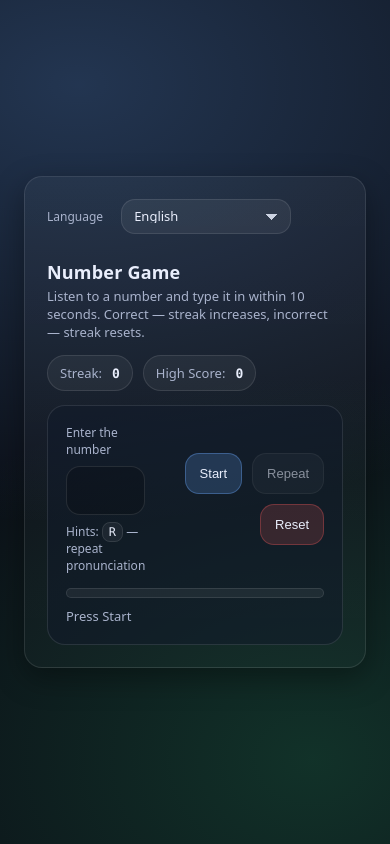
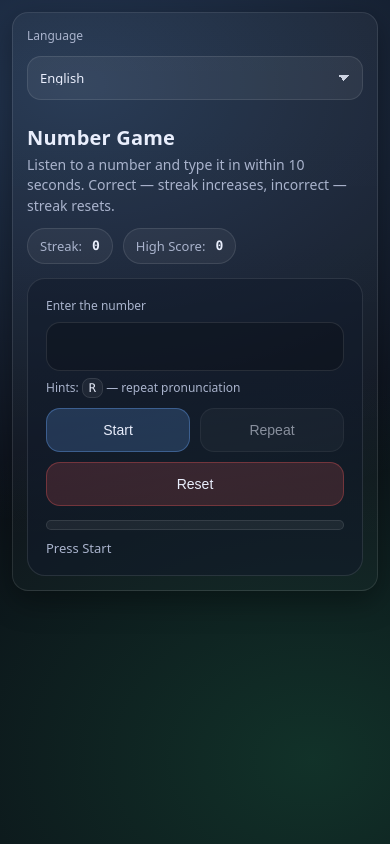
Before and after one commit to colin99d/number-game, a plain HTML site: page index.html in a window 390 px wide. Drawn offline with Linux system fonts and the light colour scheme.

Commit message:
Mobile friendly

```diff
--- a/index.html
+++ b/index.html
@@ -1,5 +1,5 @@
 <!doctype html>
-<html lang="ru">
+<html lang="en">
     <head>
         <meta charset="utf-8" />
         <meta name="viewport" content="width=device-width,initial-scale=1" />
@@ -11,10 +11,7 @@
         <div class="app">
             <header>
                 <!-- Language select -->
-                <div
-                    class="row"
-                    style="align-items: center; gap: 12px; margin-bottom: 12px"
-                >
+                <div class="langRow">
                     <label for="languageSelect" style="white-space: nowrap"
                         >Language</label
                     >
--- a/main.css
+++ b/main.css
@@ -342,3 +342,127 @@ select option {
 header label[for="languageSelect"] {
     margin-right: 6px;
 }
+
+/* --- Mobile friendly tweaks --- */
+html {
+    -webkit-text-size-adjust: 100%;
+}
+
+body {
+    padding: 16px; /* меньше поля на мобилке */
+}
+
+.app {
+    padding: 18px;
+}
+
+/* отдельная строка для выбора языка */
+.langRow {
+    display: flex;
+    align-items: center;
+    gap: 12px;
+    margin-bottom: 12px;
+    flex-wrap: wrap;
+}
+
+/* чтобы поля/кнопки не были слишком мелкими на тач-экранах */
+input[type="text"],
+select,
+button {
+    min-height: 44px; /* рекомендация для тапа */
+}
+
+button {
+    touch-action: manipulation;
+}
+
+/* --- Breakpoint: телефоны --- */
+@media (max-width: 600px) {
+    body {
+        padding: 12px;
+        place-items: start; /* не “вечно по центру”, чтобы не прыгало с клавиатурой */
+    }
+
+    .app {
+        width: 100%;
+        padding: 14px;
+        border-radius: 16px;
+    }
+
+    header {
+        flex-direction: column;
+        align-items: stretch;
+        gap: 12px;
+    }
+
+    .title h1 {
+        font-size: 20px;
+    }
+
+    .title p {
+        font-size: 14px;
+        line-height: 1.45;
+    }
+
+    /* главный ряд: инпут + кнопки -> в колонку */
+    .row {
+        grid-template-columns: 1fr;
+        gap: 12px;
+    }
+
+    /* кнопки в две колонки (удобно и компактно) */
+    .btns {
+        justify-content: stretch;
+        display: grid;
+        grid-template-columns: 1fr 1fr;
+        gap: 10px;
+    }
+
+    /* если кнопок 3 — пусть третья занимает всю ширину */
+    .btns button.danger {
+        grid-column: 1 / -1;
+    }
+
+    button {
+        width: 100%;
+        font-size: 14px;
+        padding: 12px 12px;
+        white-space: normal; /* на всякий случай, если текст длиннее */
+    }
+
+    #languageSelect {
+        min-width: 0;
+        width: 100%;
+    }
+
+    .stats {
+        width: 100%;
+        justify-content: flex-start;
+    }
+
+    .pill {
+        width: fit-content;
+        max-width: 100%;
+    }
+
+    .status {
+        flex-direction: column;
+        align-items: stretch;
+        gap: 8px;
+    }
+
+    #resultBadge {
+        align-self: flex-start;
+    }
+}
+
+/* --- Очень маленькие экраны --- */
+@media (max-width: 360px) {
+    .btns {
+        grid-template-columns: 1fr; /* кнопки вертикально */
+    }
+
+    .btns button.danger {
+        grid-column: auto;
+    }
+}
```
